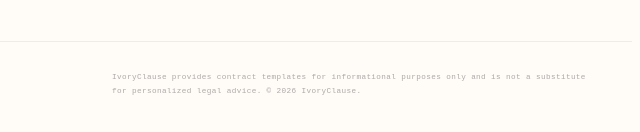
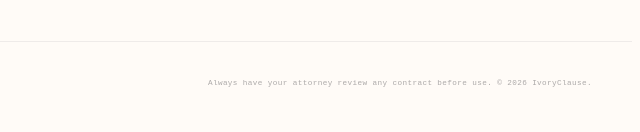
Before and after one commit to brynmurray3/IvoryClause, a plain HTML site: page index.html in a window 1280 px wide. Shown: the part 2046-2178 px from the top of the page, 640-1280 px from the left. Drawn offline with Linux system fonts and the light colour scheme; a web font is replaced by a local one.

Commit message:
Update index.html

```diff
--- a/index.html
+++ b/index.html
@@ -426,7 +426,7 @@ header, footer { padding-left: 24px; padding-right: 24px; }
 <footer>
   <img src="logo.png" alt="IvoryClause" class="footer-logo" />
   <div class="footer-note">
-    IvoryClause provides contract templates for informational purposes only and is not a substitute for personalized legal advice. © 2026 IvoryClause.
+    Always have your attorney review any contract before use. © 2026 IvoryClause.
   </div>
 </footer>
 
```
